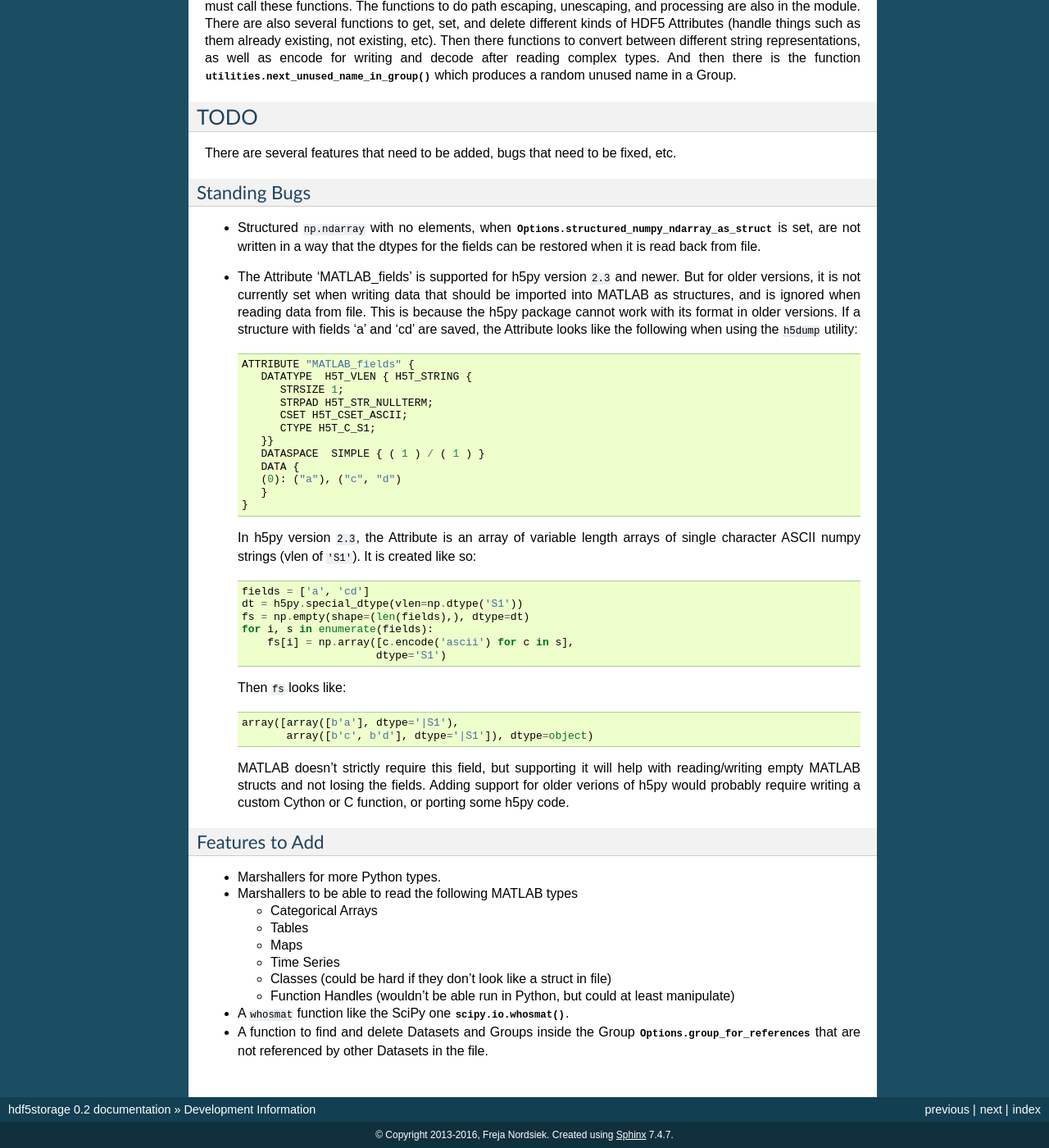
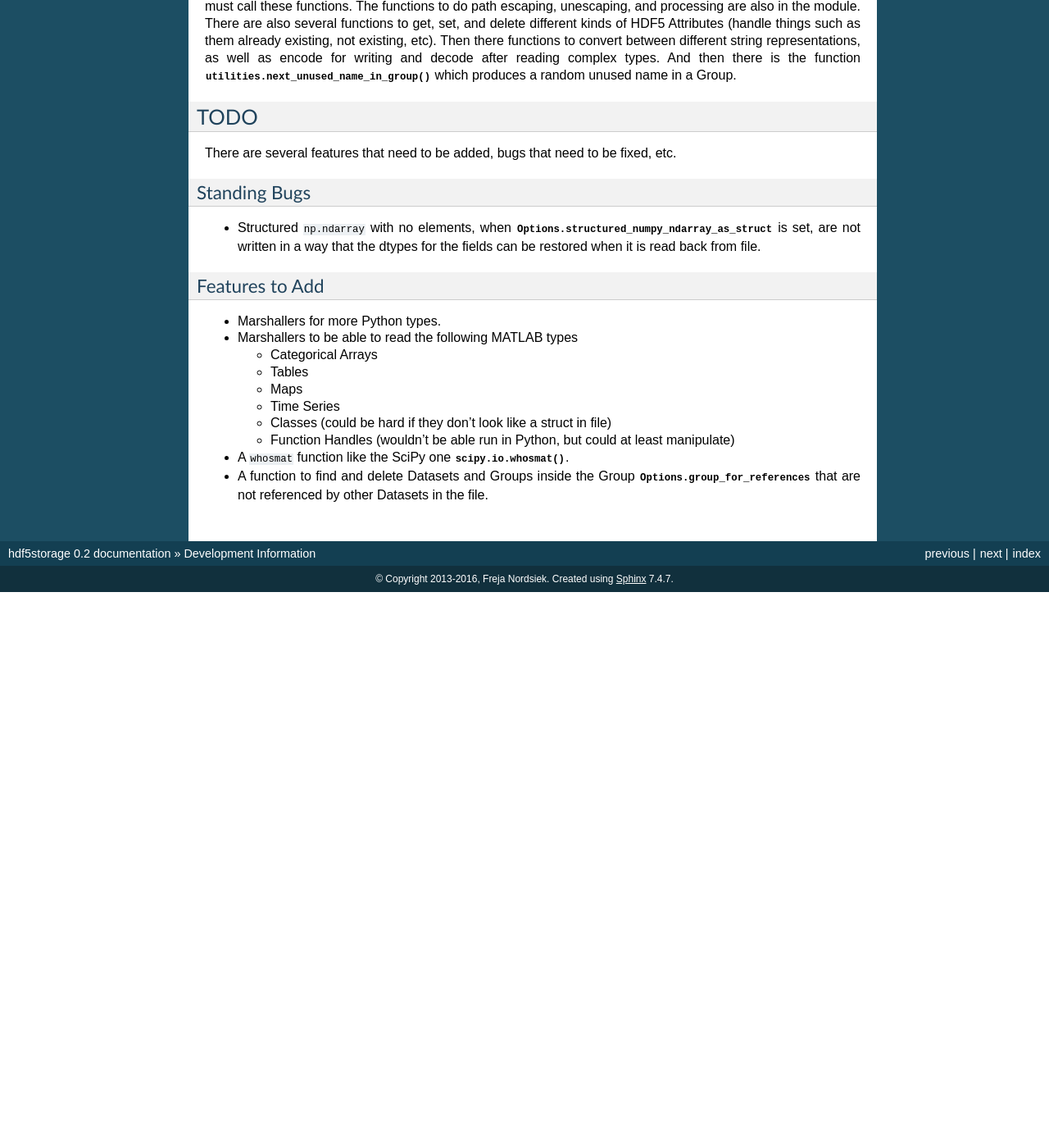
Before and after one commit to frejanordsiek/hdf5storage, a Sphinx documentation site: the page built from doc/source/development.rst, in a window 1280 px wide and 1400 px high, scrolled down 859 px. Shown: the whole window at 82% size. Built offline with Sphinx 7.4.7, drawn with Linux system fonts in a browser that asks for light colours; after the commit the page ends 1581 px from its top, so only the background shows below that.

Commit message:
Dropped h5py 2.1 and 2.2 support.

```diff
--- a/doc/source/development.rst
+++ b/doc/source/development.rst
@@ -86,48 +86,6 @@ Standing Bugs
   :py:attr:`Options.structured_numpy_ndarray_as_struct` is set, are not
   written in a way that the dtypes for the fields can be restored when
   it is read back from file.
-* The Attribute 'MATLAB_fields' is supported for h5py version ``2.3``
-  and newer. But for older versions, it is not currently set when writing
-  data that should be imported into MATLAB as structures, and is ignored
-  when reading data from file. This is because the h5py package cannot
-  work with its format in older versions. If a structure with fields 'a'
-  and 'cd' are saved, the Attribute looks like the following when using
-  the ``h5dump`` utility::
-
-    ATTRIBUTE "MATLAB_fields" {
-       DATATYPE  H5T_VLEN { H5T_STRING {
-          STRSIZE 1;
-          STRPAD H5T_STR_NULLTERM;
-          CSET H5T_CSET_ASCII;
-          CTYPE H5T_C_S1;
-       }}
-       DATASPACE  SIMPLE { ( 1 ) / ( 1 ) }
-       DATA {
-       (0): ("a"), ("c", "d")
-       }
-    }
-
-  In h5py version ``2.3``, the Attribute is an array of variable length
-  arrays of single character ASCII numpy strings (vlen of ``'S1'``). It
-  is created like so::
-
-    fields = ['a', 'cd']
-    dt = h5py.special_dtype(vlen=np.dtype('S1'))
-    fs = np.empty(shape=(len(fields),), dtype=dt)
-    for i, s in enumerate(fields):
-        fs[i] = np.array([c.encode('ascii') for c in s],
-                         dtype='S1')
-
-  Then ``fs`` looks like::
-
-    array([array([b'a'], dtype='|S1'),
-           array([b'c', b'd'], dtype='|S1']), dtype=object)
-
-  MATLAB doesn't strictly require this field, but supporting it will
-  help with reading/writing empty MATLAB structs and not losing the
-  fields. Adding support for older verions of h5py would probably
-  require writing a custom Cython or C function, or porting some h5py
-  code.
 
 Features to Add
 ---------------
--- a/doc/source/storage_format.rst
+++ b/doc/source/storage_format.rst
@@ -127,7 +127,8 @@ np.recarray               0.1      structured np.ndarray [9]_            Dataset
        all keys can be converted to ``str`` in Python 3 or ``unicode``
        in Python 2. Otherwise, the latter format is used.
 .. [8] ``np.float16`` are not supported for h5py versions before
-       ``2.2``.
+       ``2.2``. Version ``2.3`` or higher is required for this package
+       since version ``0.2``.
 .. [9] If it doesn't have any fields in its dtype or if
        :py:attr:`Options.structured_numpy_ndarray_as_struct` is not set
        and none of its fields are of dtype ``'object'``, it is not
@@ -301,7 +302,8 @@ care. Can only be set or read properly for h5py version ``2.3`` and
 newer. Trying to set it to a differently formatted array of strings that
 older versions of h5py can handle causes an error in MATLAB when the file
 is imported, so this package does not set this Attribute at all for h5py
-version before ``2.3``.
+version before ``2.3``. Version ``0.2`` of this package drops support for
+h5py ``2.1.x`` and ``2.2.x``.
 
 The Attribute is an array of variable length arrays of single character
 ASCII numpy strings (vlen of ``'S1'``). If there are two fields named
--- a/setup.py
+++ b/setup.py
@@ -19,7 +19,7 @@ setup(name='hdf5storage',
       author_email='fnordsie at gmail dt com',
       url='https://github.com/frejanordsiek/hdf5storage',
       packages=['hdf5storage'],
-      install_requires=['numpy', 'h5py>=2.1'],
+      install_requires=['numpy', 'h5py>=2.3'],
       tests_require=['nose>=1.0'],
       test_suite='nose.collector',
       license='BSD',
```
Also changed, not shown: README.rst (+6 -4 lines), requirements.txt (+5 -5 lines), 1 other file.
